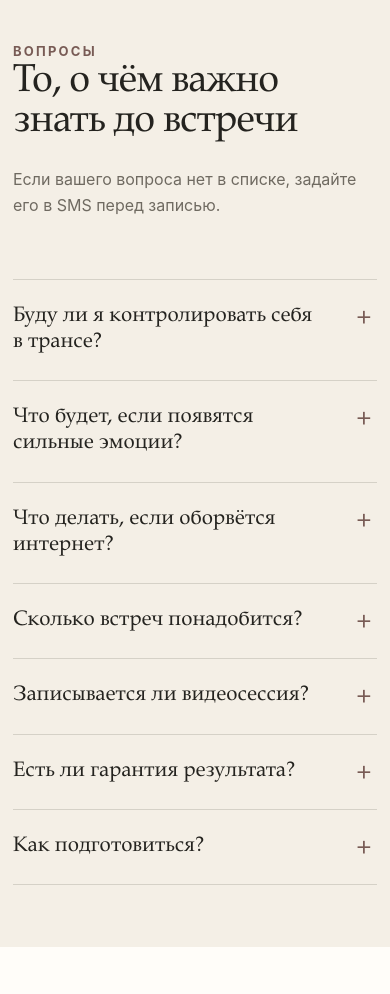
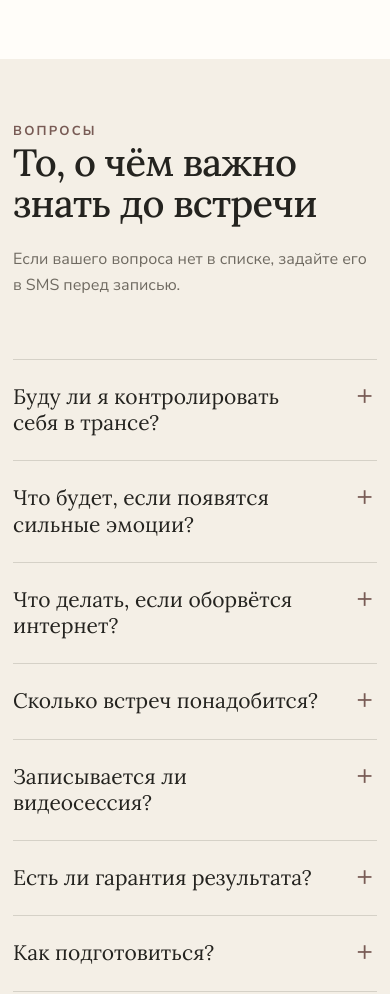
Before and after one commit to dejyana0602-stack/portfolio-hypnotherapy, a plain HTML site: page dist/index.html in a window 390 px wide. Shown: the part 8523-9517 px from the top of the page. Drawn offline with Linux system fonts and the light colour scheme.

Commit message:
Подключить Lora и Nunito Sans с кириллицей

```diff
--- a/dist/styles.css
+++ b/dist/styles.css
@@ -1,3 +1,27 @@
+@font-face {
+  font-family: "Lora";
+  src: url("assets/fonts/lora-variable.woff2") format("woff2-variations");
+  font-style: normal;
+  font-weight: 400 700;
+  font-display: swap;
+}
+
+@font-face {
+  font-family: "Lora";
+  src: url("assets/fonts/lora-variable-italic.woff2") format("woff2-variations");
+  font-style: italic;
+  font-weight: 400 700;
+  font-display: swap;
+}
+
+@font-face {
+  font-family: "Nunito Sans";
+  src: url("assets/fonts/nunito-sans-variable.woff2") format("woff2-variations");
+  font-style: normal;
+  font-weight: 400 700;
+  font-display: swap;
+}
+
 :root {
   --paper: #f4efe6;
   --paper-2: #ece4d8;
@@ -10,8 +34,13 @@
   --sage: #707c6d;
   --shadow: 0 24px 80px rgba(69, 56, 45, .12);
   --radius: 28px;
-  --serif: "Iowan Old Style", "Palatino Linotype", "Book Antiqua", Palatino, Georgia, serif;
-  --sans: Inter, ui-sans-serif, -apple-system, BlinkMacSystemFont, "Segoe UI", sans-serif;
+  --serif: "Lora", "Iowan Old Style", Georgia, serif;
+  --sans: "Nunito Sans", ui-sans-serif, -apple-system, BlinkMacSystemFont, "Segoe UI", sans-serif;
+  --text-base: 1.0625rem;
+  --text-base-mobile: 1rem;
+  --heading-1: clamp(3.375rem, 5.2vw, 4.5rem);
+  --heading-2: clamp(2.5rem, 4.5vw, 4rem);
+  --heading-3: 1.5rem;
 }
 
 * { box-sizing: border-box; }
@@ -21,7 +50,7 @@ body {
   background: var(--white);
   color: var(--ink);
   font-family: var(--sans);
-  font-size: 17px;
+  font-size: var(--text-base);
   line-height: 1.65;
   -webkit-font-smoothing: antialiased;
 }
@@ -131,10 +160,10 @@ button, a { -webkit-tap-highlight-color: transparent; }
 .hero-grid { display: grid; grid-template-columns: minmax(0, 1.1fr) minmax(360px, .9fr); gap: clamp(55px, 8vw, 110px); align-items: center; }
 .eyebrow { margin: 0 0 18px; color: var(--accent); font-size: 13px; font-weight: 700; letter-spacing: .17em; text-transform: uppercase; }
 h1, h2, h3, p { overflow-wrap: anywhere; }
-h1, h2 { font-family: var(--serif); font-weight: 400; letter-spacing: -.025em; }
-h1 { max-width: 760px; margin: 0; font-size: clamp(52px, 6.3vw, 88px); line-height: .98; }
-h2 { margin: 0; font-size: clamp(40px, 4.6vw, 64px); line-height: 1.04; }
-h3 { margin: 0; font-size: 22px; line-height: 1.25; }
+h1, h2 { font-family: var(--serif); font-weight: 500; letter-spacing: -.02em; }
+h1 { max-width: 760px; margin: 0; font-size: var(--heading-1); line-height: 1.02; }
+h2 { margin: 0; font-size: var(--heading-2); line-height: 1.08; }
+h3 { margin: 0; font-size: var(--heading-3); line-height: 1.3; }
 .hero-lead { max-width: 660px; margin: 30px 0 0; color: #565149; font-size: clamp(18px, 2vw, 22px); line-height: 1.55; }
 .hero-actions { display: flex; flex-wrap: wrap; align-items: center; gap: 24px; margin-top: 36px; }
 .microcopy { max-width: 520px; margin: 16px 0 0; color: var(--muted); font-size: 14px; }
@@ -161,6 +190,7 @@ h3 { margin: 0; font-size: 22px; line-height: 1.25; }
 
 .process-grid { display: grid; grid-template-columns: .86fr 1.14fr; gap: clamp(60px, 10vw, 140px); align-items: start; }
 .process-intro { position: sticky; top: 120px; }
+.process-intro h2 { font-size: clamp(2.5rem, 4vw, 3.5rem); }
 .process-intro > p:not(.eyebrow) { margin: 28px 0 0; color: var(--muted); font-size: 18px; }
 .quote-card { position: relative; margin-top: 42px; padding: 32px 34px; background: var(--paper); border-radius: 18px; }
 .quote-card > span { position: absolute; top: 5px; left: 18px; color: rgba(120, 91, 85, .22); font-family: var(--serif); font-size: 74px; line-height: 1; }
@@ -247,7 +277,7 @@ h3 { margin: 0; font-size: 22px; line-height: 1.25; }
   .header-cta { display: none; }
   .hero { min-height: auto; }
   .hero-grid { grid-template-columns: 1fr 340px; gap: 45px; }
-  h1 { font-size: clamp(50px, 7vw, 72px); }
+  h1 { font-size: clamp(3.125rem, 7vw, 4.5rem); }
   .hero-visual { min-height: 560px; }
   .hero-visual img { height: 530px; }
   .visual-note { left: -35px; width: 126px; height: 126px; }
@@ -258,7 +288,7 @@ h3 { margin: 0; font-size: 22px; line-height: 1.25; }
 }
 
 @media (max-width: 780px) {
-  body { font-size: 16px; }
+  body { font-size: var(--text-base-mobile); }
   .container { width: min(100% - 32px, 680px); }
   .section { padding: 74px 0; }
   .header-inner { min-height: 70px; }
@@ -274,8 +304,8 @@ h3 { margin: 0; font-size: 22px; line-height: 1.25; }
   .main-nav a { padding: 15px 0; border-bottom: 1px solid var(--line); font-family: var(--serif); font-size: 22px; }
   .hero { padding-top: 62px; }
   .hero-grid { grid-template-columns: 1fr; }
-  h1 { font-size: clamp(47px, 13vw, 68px); }
-  h2 { font-size: clamp(38px, 10vw, 52px); }
+  h1 { font-size: clamp(3rem, 12.5vw, 4rem); }
+  h2 { font-size: clamp(2.375rem, 9.5vw, 3.125rem); }
   .hero-lead { font-size: 18px; }
   .hero-visual { min-height: 560px; width: min(90%, 480px); margin: 20px auto 0; }
   .hero-visual img { height: 520px; }
@@ -298,7 +328,7 @@ h3 { margin: 0; font-size: 22px; line-height: 1.25; }
   .section { padding: 62px 0; }
   .brand small { display: none; }
   .hero { padding-top: 48px; }
-  h1 { font-size: clamp(43px, 13.5vw, 61px); }
+  h1 { font-size: clamp(2.625rem, 12vw, 3.5rem); }
   .hero-actions { align-items: stretch; gap: 15px; }
   .hero-actions .button { width: 100%; }
   .hero-actions .text-link { text-align: center; }
```
Also changed, not shown: dist/assets/fonts/OFL-Lora.txt (added), dist/assets/fonts/OFL-Nunito-Sans.txt (added), dist/assets/fonts/lora-variable-italic.woff2 (added), dist/assets/fonts/lora-variable.woff2 (added), dist/assets/fonts/nunito-sans-variable.woff2 (added).
